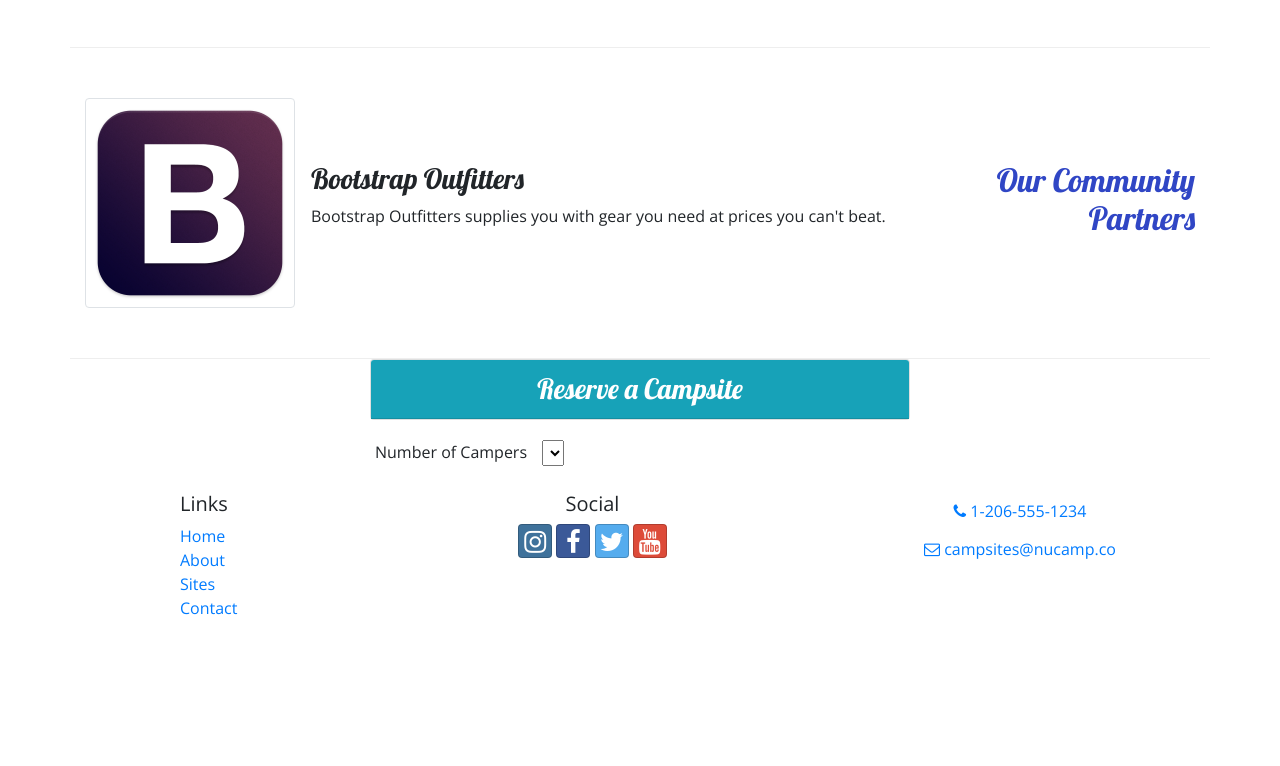
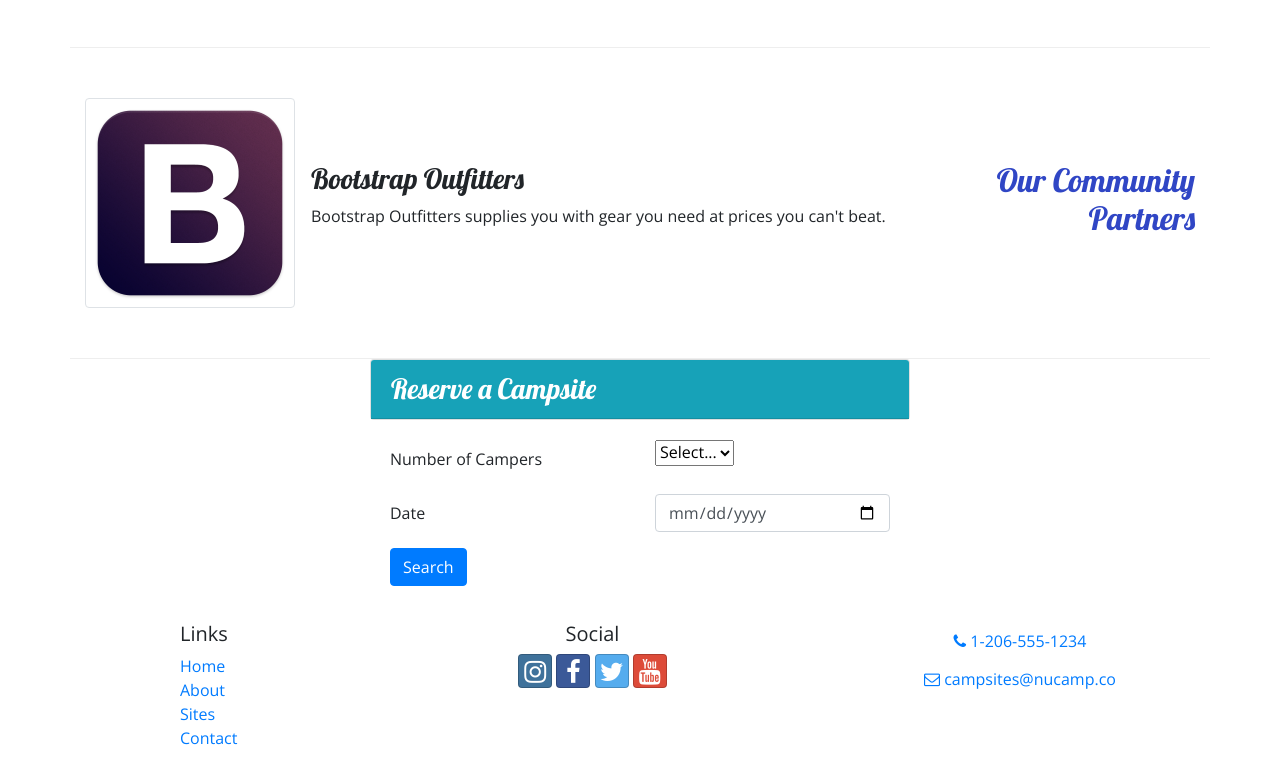
Before and after one commit to Developer-AaronB/Nucamp-Bootstrap, a website: page index.html in a window 1280 px wide. Shown: the part 794-1560 px from the top of the page. Before the commit the page ends 1430 px from the top, so only its background shows below. Drawn offline with nearby package versions, Linux system fonts and the light colour scheme.

Commit message:
Final Touches

```diff
--- a/index.html
+++ b/index.html
@@ -26,6 +26,9 @@
                 <div class="col">
                     <h1>NuCamp</h1>
                     <h2>a better way to camp</h2>
+                </div>
+                <div class="col-md-4 col-xl-2 mt-4">
+                    <a href="#reserveForm" role="button" class="btn btn-lg btn-info">Reserve Campsite </a>
                 </div>
             </div>
         </div>
@@ -109,20 +112,39 @@
                 </div>
             </div>
         </div>
+
         <div class="row row content">
             <div class="col-sm-6 mx-auto">
                 <div class="card">
-                    <h3 class="card-header bg-info text-white text-center">Reserve a Campsite</h3>
+                    <h3 class="card-header bg-info text-white">Reserve a Campsite</h3>
                 </div>
                 <div class="card-body">
-                    <form>
-                        <div class="row">
-                            <label>Number of Campers</label>
+                    <form id="reserveForm">
+                        <div class="form-group row">
+                            <label for="numCampers" class="col-sm-6 col-form-label">Number of Campers</label>
                             <div class="col">
-                                <select></select>
+                                <select name="numCampers" id="numCampers">
+                                    <option selected>Select...</option>
+                                    <option value="1">1</option>
+                                    <option value="2">2</option>
+                                    <option value="3">3</option>
+                                    <option value="4">4</option>
+                                    <option value="5">5</option>
+                                    <option value="6">6</option>
+                                </select>
                             </div>
                         </div>
-                        <div class="row"></div>
+                        <div class="form-group row">
+                            <label for="date" class="col-sm-6 col-form-label">Date</label>
+                            <div class="col">
+                                <input type="date" class="form-control" id="date" name="date" placeholder="Date">
+                            </div>
+                        </div>
+                        <div class="form-group row">
+                            <div class="col">
+                                <button type="submit" class="btn btn-primary">Search</button>
+                            </div>
+                        </div>
                     </form>
                 </div>
 
```
